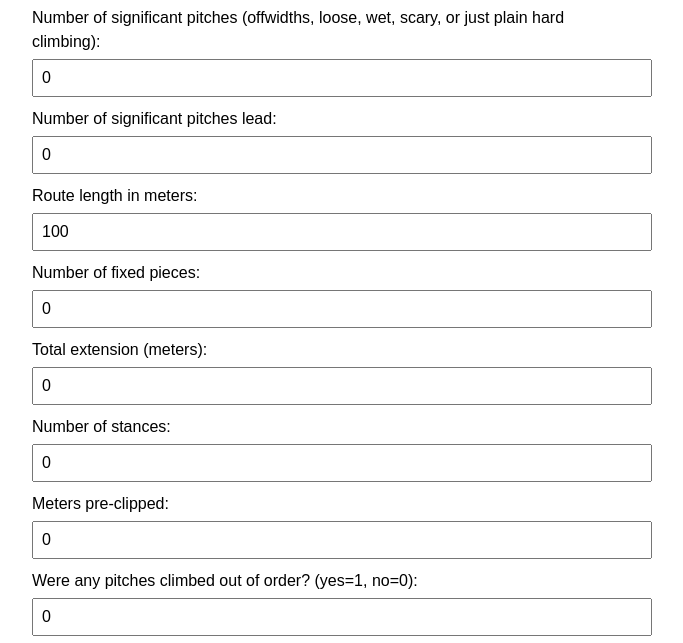
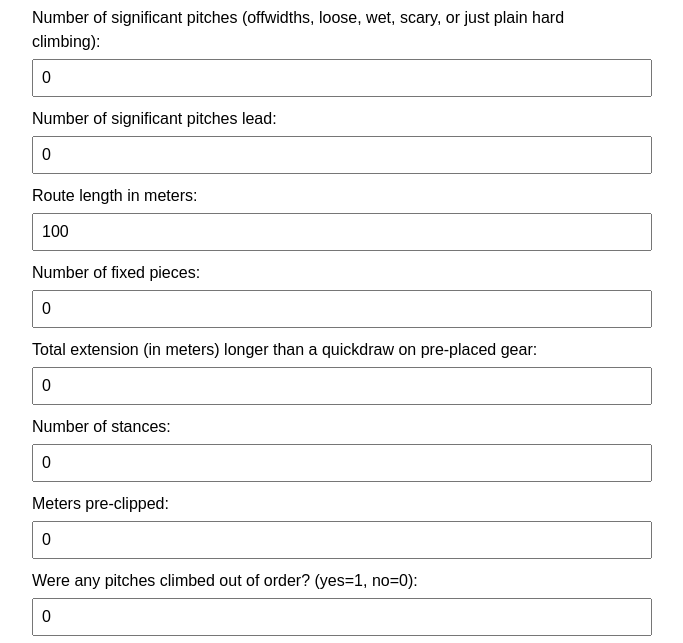
Before and after one commit to nmank/HonestSends, a plain HTML site: page index.html in a window 1280 px wide. Shown: the part 85-728 px from the top of the page, without its empty margins (308-991 px from the left). Drawn offline with Linux system fonts and the light colour scheme.

Commit message:
extension

```diff
--- a/index.html
+++ b/index.html
@@ -65,7 +65,7 @@
             <input type="number" id="fixed-gear" min="0" value="0">
         </div>
         <div class="input-group">
-            <label for="extensions">Total extension (meters):</label>
+            <label for="extensions">Total extension (in meters) longer than a quickdraw on pre-placed gear:</label>
             <input type="number" id="extensions" min="0" value="0">
         </div>
         <div class="input-group">
```
